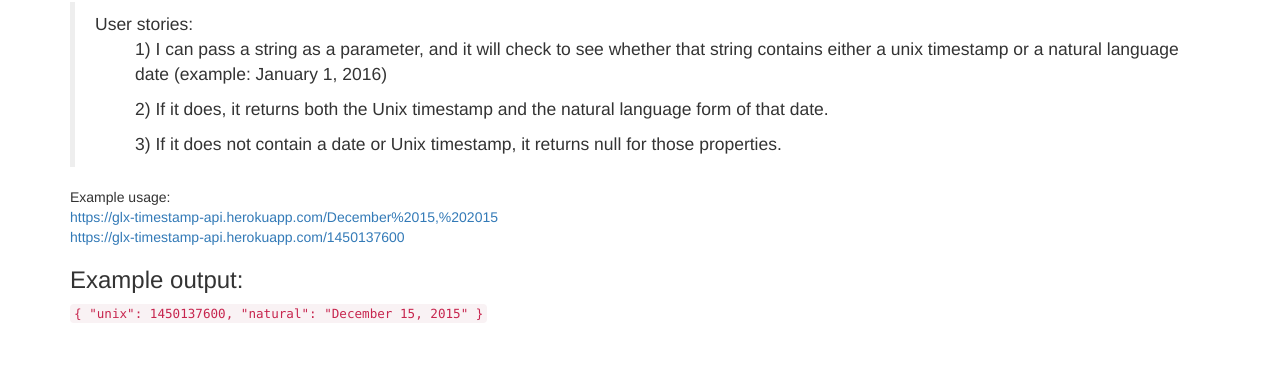
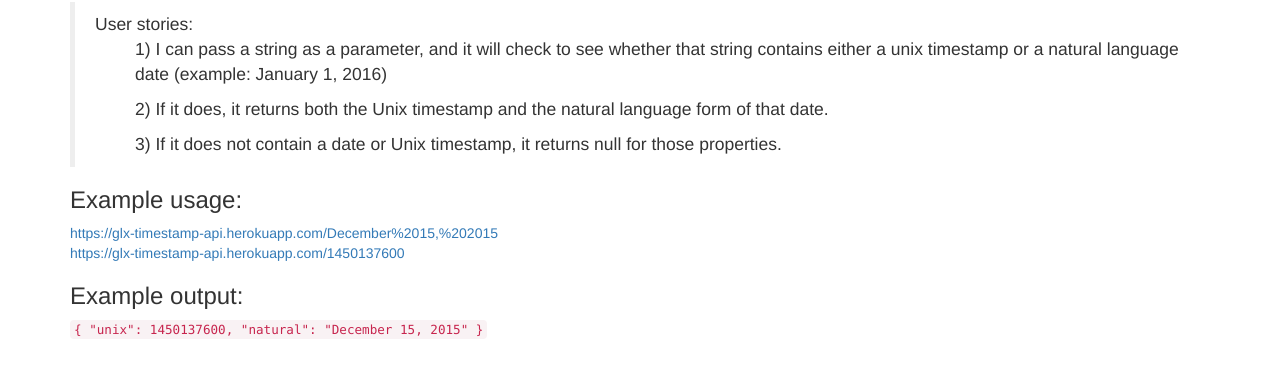
Before and after one commit to glxu0114/timestamp-api, a website: page index.html in a window 1280 px wide. Shown: the part 68-446 px from the top of the page. Drawn offline with nearby package versions, Linux system fonts and the light colour scheme.

Commit message:
First Commit.

```diff
--- a/index.html
+++ b/index.html
@@ -18,7 +18,7 @@
                 <ul>2) If it does, it returns both the Unix timestamp and the natural language form of that date.</ul>
                 <ul>3) If it does not contain a date or Unix timestamp, it returns null for those properties.</ul>
             </blockquote>
-            <h3></h3>Example usage:</h3><br/>
+            <h3>Example usage:</h3>
            <!-- <code>https://glx-timestamp-api.herokuapp.com/December%2015,%202015</code><br> -->
             <a href="https://glx-timestamp-api.herokuapp.com/December%2015,%202015">
                      https://glx-timestamp-api.herokuapp.com/December%2015,%202015</a><br/>
```
